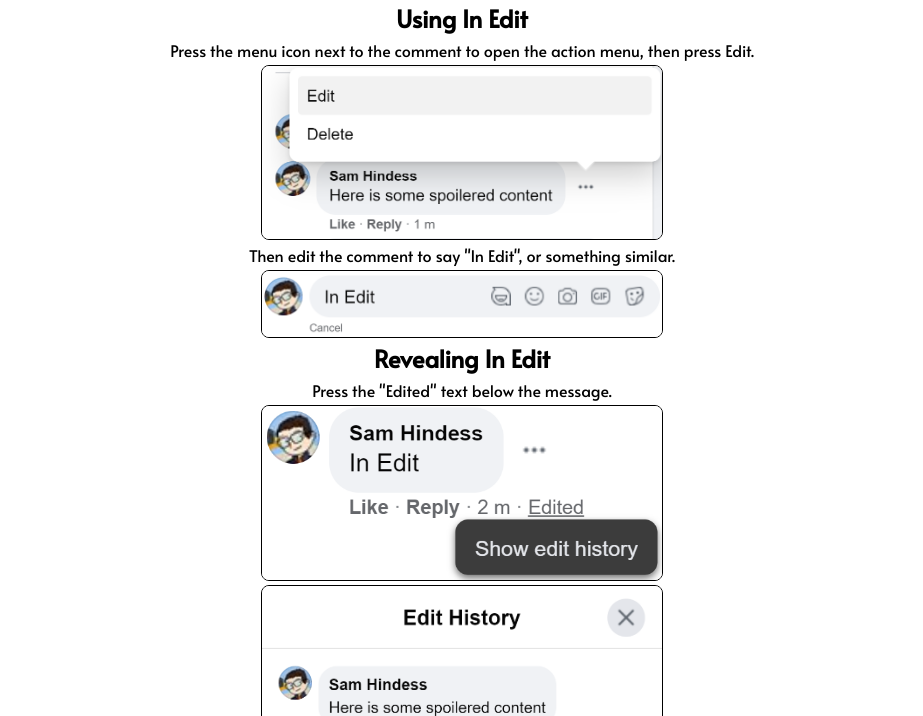
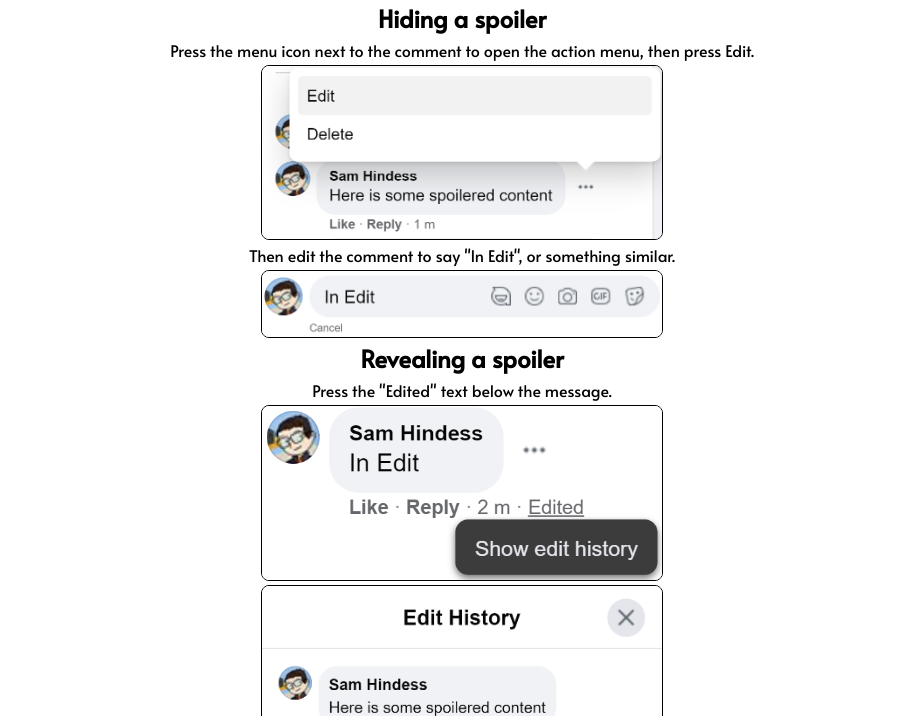
Before and after one commit to sohcah/InEdit, a plain HTML site: page index.html in a window 1280 px wide. Shown: the part 84-800 px from the top of the page, without its empty margins (178-1101 px from the left). Drawn offline with Linux system fonts and the light colour scheme; a script that the page names is missing.

Commit message:
Improved Clarity

```diff
--- a/index.html
+++ b/index.html
@@ -45,12 +45,12 @@
   <div class="platform" id="platform_ios" style="display: none">
     <p><b>In Edit</b> is a simple way to hide a spoiler on Facebook. It is often used in Game Show groups to hide solutions to problems.</p>
     <h1>iOS</h1>
-    <h2>Using In Edit</h2>
+    <h2>Hiding a spoiler</h2>
     <p>Long-Press on the comment to open the action menu, then press Edit.</p>
     <img src="ios_edit_1.png" style="width: 100%; max-width: 400px;" />
     <p>Then edit the comment to say "In Edit", or something similar.</p>
     <img src="ios_edit_2.png" style="width: 100%; max-width: 400px;" />
-    <h2>Revealing In Edit</h2>
+    <h2>Revealing a spoiler</h2>
     <p>Long-Press on the comment to open the action menu, then press View Edit History.</p>
     <img src="ios_view_1.png" style="width: 100%; max-width: 400px;" />
     <img src="ios_view_2.png" style="width: 100%; max-width: 400px;" />
@@ -58,12 +58,12 @@
   <div class="platform" id="platform_android" style="display: none">
     <p><b>In Edit</b> is a simple way to make a spoiler on Facebook. It is often used in Game Show groups to hide solutions to problems.</p>
     <h1>Android</h1>
-    <h2>Using In Edit</h2>
+    <h2>Hiding a spoiler</h2>
     <p>Long-Press on the comment, or press the menu icon next to the comment, to open the action menu, then press Edit.</p>
     <img src="android_edit_1.png" style="width: 100%; max-width: 400px;" />
     <p>Then edit the comment to say "In Edit", or something similar.</p>
     <img src="android_edit_2.png" style="width: 100%; max-width: 400px;" />
-    <h2>Revealing In Edit</h2>
+    <h2>Revealing a spoiler</h2>
     <p>Long-Press on the comment, or press the menu icon next to the comment, to open the action menu, then press View Edit History.</p>
     <img src="android_view_1.png" style="width: 100%; max-width: 400px;" />
     <img src="android_view_2.png" style="width: 100%; max-width: 400px;" />
@@ -71,12 +71,12 @@
   <div class="platform" id="platform_web" style="display: flex">
     <p><b>In Edit</b> is a simple way to make a spoiler on Facebook. It is often used in Game Show groups to hide solutions to problems.</p>
     <h1>Web</h1>
-    <h2>Using In Edit</h2>
+    <h2>Hiding a spoiler</h2>
     <p>Press the menu icon next to the comment to open the action menu, then press Edit.</p>
     <img src="web_edit_1.png" style="width: 100%; max-width: 400px;" />
     <p>Then edit the comment to say "In Edit", or something similar.</p>
     <img src="web_edit_2.png" style="width: 100%; max-width: 400px;" />
-    <h2>Revealing In Edit</h2>
+    <h2>Revealing a spoiler</h2>
     <p>Press the "Edited" text below the message.</p>
     <img src="web_view_1.png" style="width: 100%; max-width: 400px;" />
     <img src="web_view_2.png" style="width: 100%; max-width: 400px;" />
```
